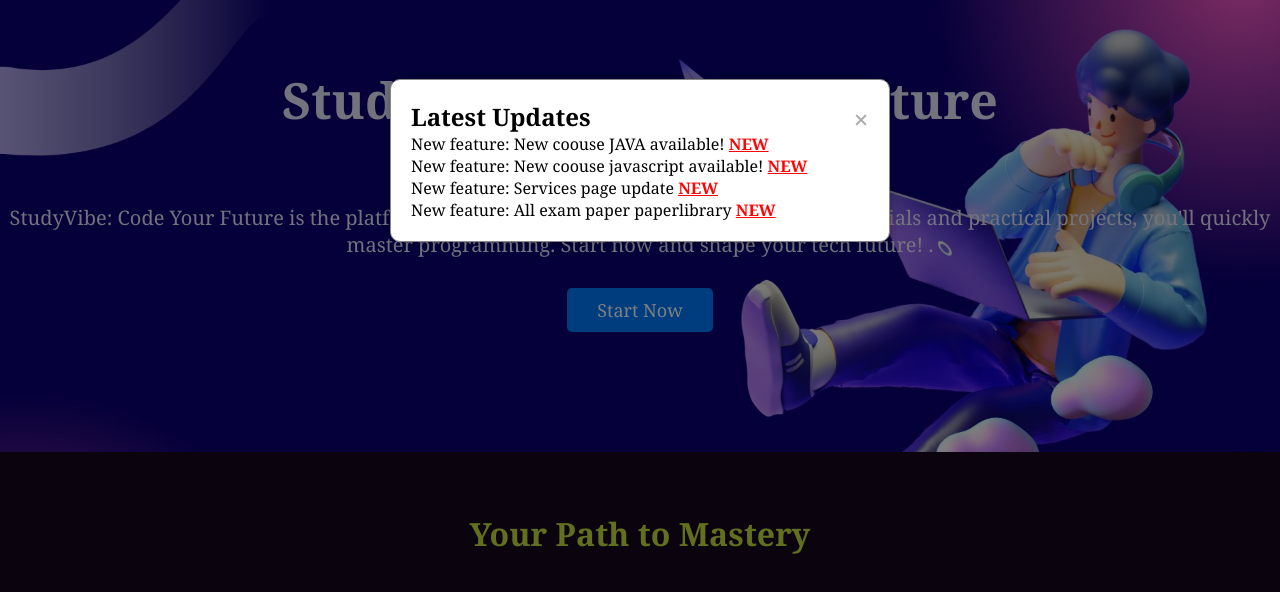
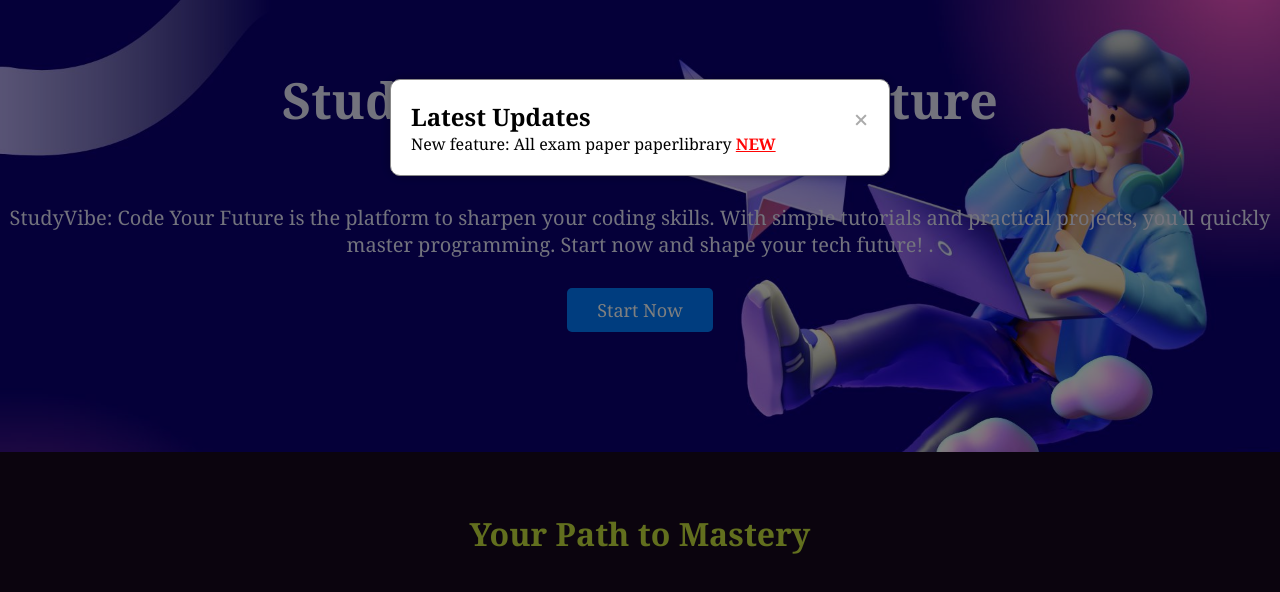
Before and after one commit to Code-with-N-A/studyvibe, a plain HTML site: page index.html in a window 1280 px wide. Shown: the part 113-705 px from the top of the page. Drawn offline with Linux system fonts and the light colour scheme.

Commit message:
index.html fill updat

```diff
--- a/index.html
+++ b/index.html
@@ -506,7 +506,7 @@
   justify-content: center;
   align-items: center;
   width: 100%;
-  max-width: 1340px;
+  max-width: 1350px;
   transition: all 0.3s ease-in-out;
   background-color: #fff;
   justify-content: center;
@@ -961,9 +961,6 @@ function toggleSearchBar() {
 
       // Updates array containing messages and their corresponding URLs
       const updates = [
-            { message: "New feature: New coouse JAVA available!", url: "java.html" },
-            { message: "New feature: New coouse javascript available!", url: "js.html" },
-            { message: "New feature: Services page update", url: "services.html" },
             { message: "New feature: All exam paper paperlibrary", url: "https://paperlibrary.netlify.app/" },
         ];
 
```
